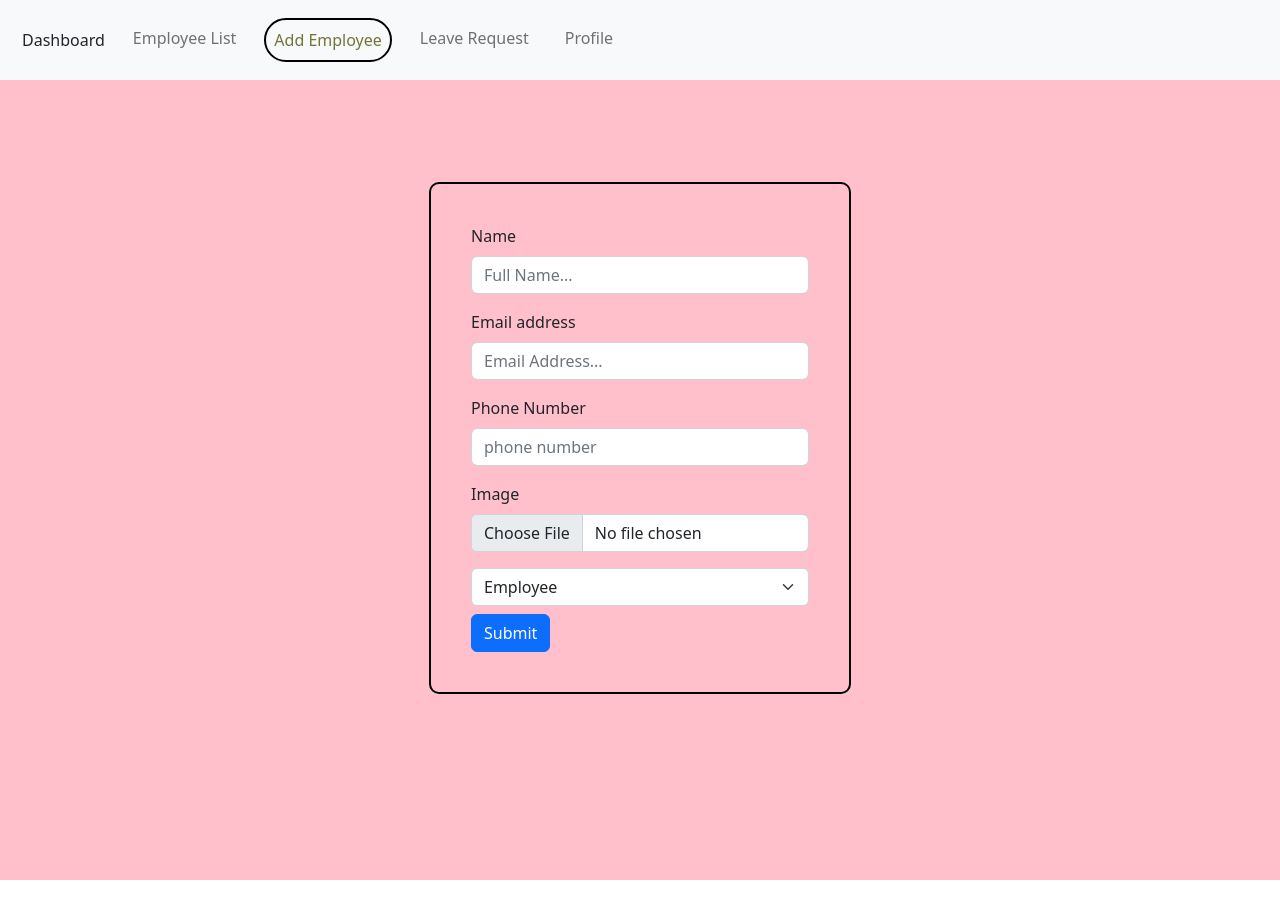
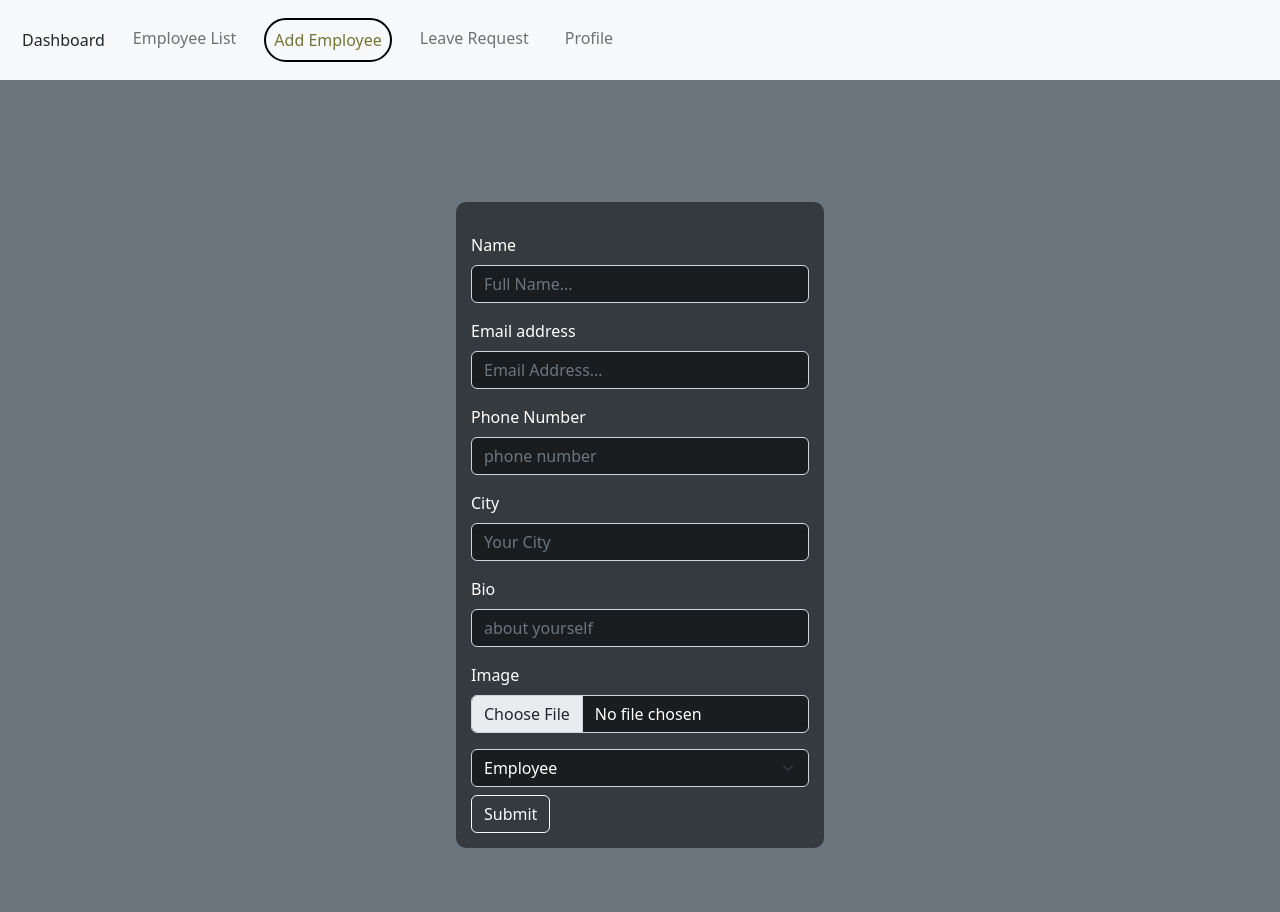
Before and after one commit to ayu80580/EMS-vuejs, a Vue app: page /AddEmployee in a window 1280 px wide. Before the commit the page ends 880 px from the top, so only its background shows below. Built offline with nearby package versions, Linux system fonts and the light colour scheme.

Commit message:
Changed signup page according to the user table and added error functionalities

```diff
--- a/src/components/add_employee/addEmp.vue
+++ b/src/components/add_employee/addEmp.vue
@@ -1,41 +1,51 @@
 <template>
   <dashboardNavigation></dashboardNavigation>
-  <div class="container-fluid">
-      <div class=" d-flex justify-content-center"  style="height: 100vh;
-      background: pink;
-  ">
-          <form action="" @submit.prevent="UserData" style="
-          border: 2px solid black;
-          padding: 40px;
-          border-radius: 10px;
-          height: fit-content;
+  <div class="container-fluid bg-secondary">
 
-          margin-top: 8%;
-      ">
+    <div class=" d-flex justify-content-center">
+
+      <form class="form-box" action="" @submit.prevent="UserData">
+
+        <p v-if="isAdded" class="text-success">User Added Successfully</p>
+        <ul>
+          <li class="text-warning" v-for="error in errors" :key="error">{{ error }}</li>
+        </ul>
+
         <div class="mb-3">
           <label for="name" class="form-label">Name</label>
-              <input name="name" type="text" class="form-control" id="name" placeholder="Full Name..." v-model="userDetails.name" required />
+          <input name="name" type="text" class="form-control" id="name" placeholder="Full Name..."
+            v-model="userDetails.name"/>
         </div>
         <div class="mb-3">
           <label for="exampleInputEmail1" class="form-label">Email address</label>
           <input name="email" type="email" class="form-control" id="exampleInputEmail1" aria-describedby="emailHelp"
-                placeholder="Email Address..." v-model="userDetails.email"  required/>
+            placeholder="Email Address..." v-model="userDetails.email" required />
         </div>
         <div class="mb-3">
           <label for="phone" class="form-label">Phone Number</label>
           <input name="phone" type="text" class="form-control" id="phone" placeholder="phone number"
-                v-model="userDetails.phone" required/>
+            v-model="userDetails.phone" required />
+        </div>
+        <div class="mb-3">
+          <label for="city" class="form-label">City</label>
+          <input name="city" type="text" class="form-control" id="city" placeholder="Your City" v-model="userDetails.city"
+            required />
+        </div>
+        <div class="mb-3">
+          <label for="Bio" class="form-label">Bio</label>
+          <input name="Bio" type="text" class="form-control" id="bio" placeholder="about yourself"
+            v-model="userDetails.Bio" required />
         </div>
         <div class="mb-3">
           <label for="file" class="form-label">Image</label>
-              <input name="profilepic" type="file" class="form-control" id="file"  />
+          <input name="profilepic" type="file" class="form-control" id="file" />
         </div>
         <select class="form-select" aria-label="Default select example" v-model="userDetails.user_role_id" required>
           <option value="3">Employee</option>
           <option value="2">Manager</option>
           <option value="1">Admin</option>
         </select>
-            <button type="submit" class="btn btn-primary mt-2">
+        <button type="submit" class="btn btn-outline-light mt-2">
           Submit
         </button>
       </form>
@@ -55,29 +65,43 @@ export default {
   },
   data() {
     return {
-      userDetails:{
+      isAdded: false,
+      errors: [],
+      userDetails: {
         name: '',
         email: '',
         phone: '',
         user_role_id: '3',
+        city: '',
+        Bio: '',
       }
 
     }
   },
-  methods:{
+  methods: {
     UserData() {
       // console.log(this.userDetails);
+      this.errors = [];
       axios
         .post("http://127.0.0.1:8000/api/register", this.userDetails)
         .then((response) => {
           console.log(response);
-          this.userDetails.name='';
-          this.userDetails.email='';
-          this.userDetails.phone='';
-          this.userDetails.email='';
+          this.userDetails.name = '';
+          this.userDetails.email = '';
+          this.userDetails.phone = '';
+          this.userDetails.email = '';
+          this.userDetails.city = '';
+          this.userDetails.bio = '';
+          this.isAdded = true;
         })
-        .catch(() => {
-          return "Error";
+        .catch((error) => {
+          if (error.response && error.response.status === 422) {
+            // Validation failed, set errors data property
+            this.errors = error.response.data.errors;
+          } else {
+            // Other error occurred, handle as needed
+            console.log(error);
+          }
         });
     }
   }
@@ -85,8 +109,24 @@ export default {
 </script>
 
 <style scoped>
-.container-fluid{
+.container-fluid {
   padding: 0;
   margin: 0;
+  padding: 5%;
+}
+
+.form-box {
+  background-color: rgba(0, 0, 0, 0.507);
+  padding: 15px;
+  border-radius: 10px;
+  height: fit-content;
+  color: white;
+  margin-top: 5%;
+}
+
+input,
+select {
+  color: white;
+  background-color: rgba(0, 0, 0, 0.507);
 }
 </style>
```
Lines whose indentation alone changed are shown as unchanged.
